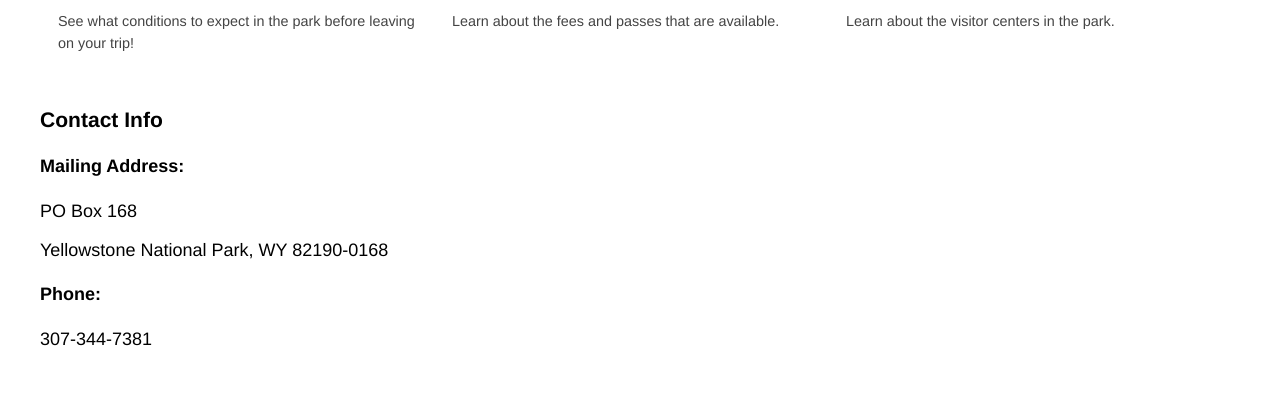
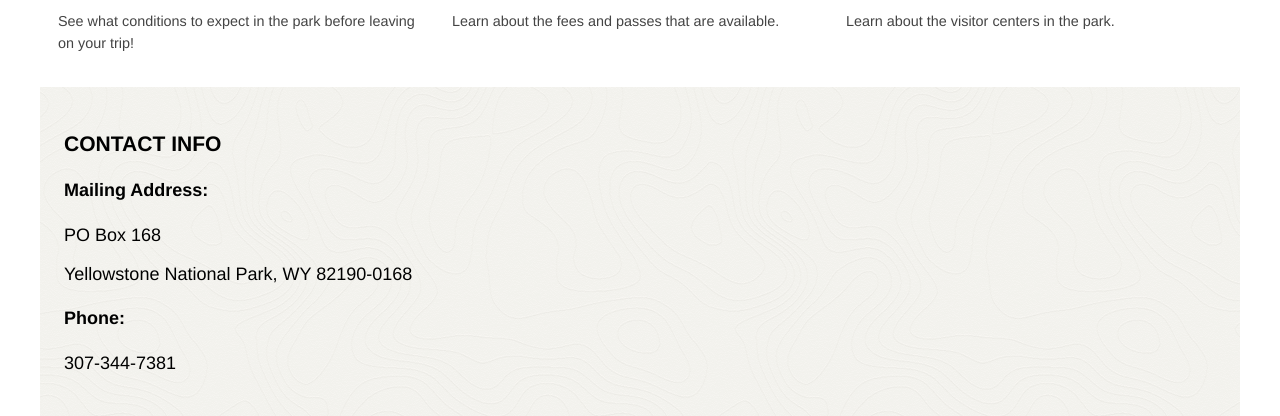
Before and after one commit to andrewpjlewis/wdd231PersonalProject, a website built with Vite: page src/index.html in a window 1280 px wide. Shown: the part 1063-1479 px from the top of the page. Before the commit the page ends 1431 px from the top, so only its background shows below. Built offline with nearby package versions, Linux system fonts and the light colour scheme.

Commit message:
footer background fix

```diff
--- a/src/css/style.css
+++ b/src/css/style.css
@@ -318,6 +318,11 @@
   padding: 1.5rem;
 }
 
+.contact {
+  background-image: url("../images/topo_pattern.png");
+  padding: 1.5rem;
+}
+
 .park-footer h3 {
   font-family: var(--bs-font-serif);
   text-transform: uppercase;
--- a/src/js/templates.mjs
+++ b/src/js/templates.mjs
@@ -28,7 +28,7 @@
     const voice = getVoicePhone(info.contacts.phoneNumbers);
 
     return `<section class="contact">
-      <h3>Contact Info</h3>
+      <h3>CONTACT INFO</h3>
       <h4>Mailing Address:</h4>
       <div><p>${mailing.line1}<p>
       <p>${mailing.city}, ${mailing.stateCode} ${mailing.postalCode}</p></div>
```
